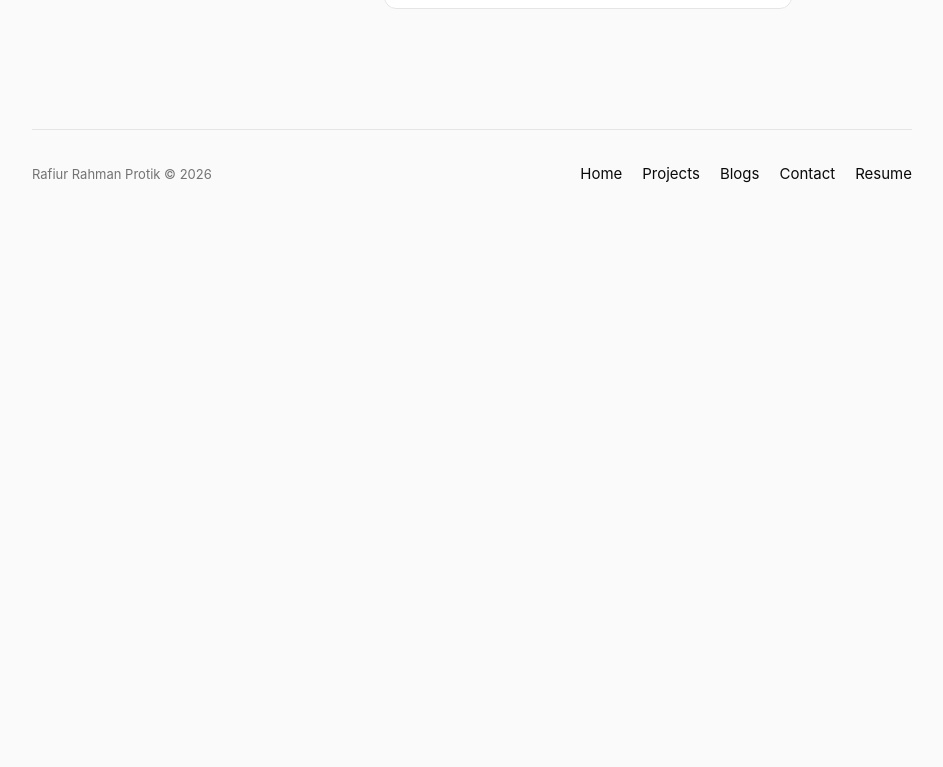
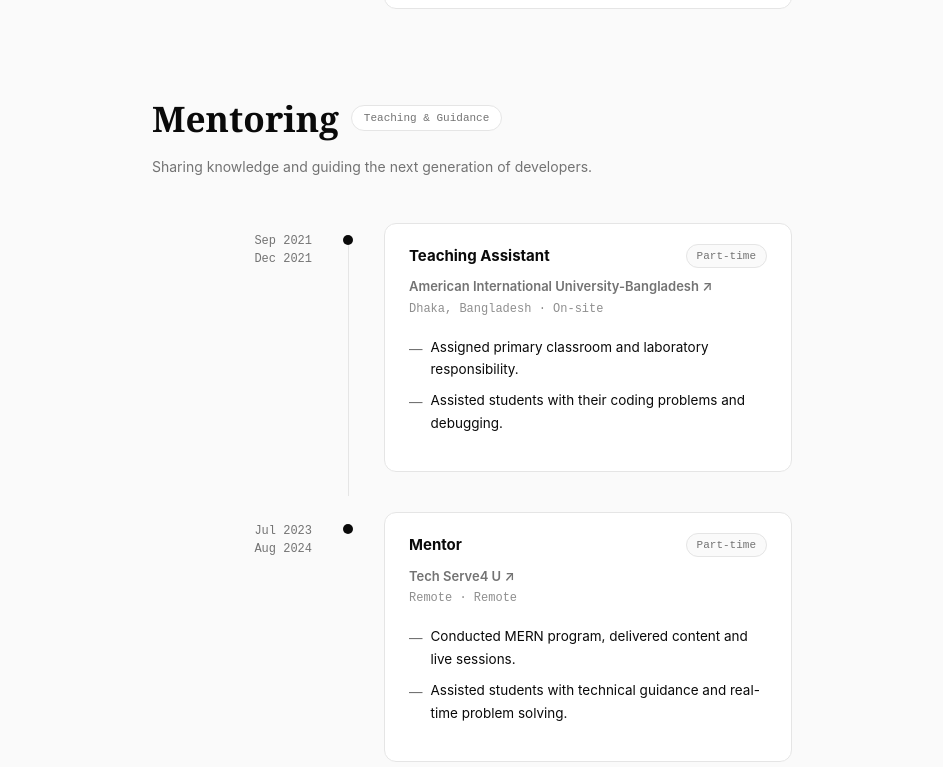
Before and after one commit to Protik111/portfolio-2026, a Next.js app: page /experience in a window 1280 px wide. Shown: the part 1393-2160 px from the top of the page, without its empty margins (168-1111 px from the left). Before the commit the page ends 1620 px from the top, so only its background shows below. Built offline with nearby package versions, Linux system fonts and the light colour scheme.

Commit message:
feat: experience

```diff
--- a/pages/experience.js
+++ b/pages/experience.js
@@ -189,8 +189,8 @@ const ExperienceCard = ({ item, isLast }) => (
         {item.company} ↗
       </a>
 
-      <p style={styles.location}>
-        📍 {item.location} &nbsp;·&nbsp; {item.work_type}
+      <p style={styles.location} suppressHydrationWarning>
+        {item.location} {" · "} {item.work_type}
       </p>
 
       {/* Bullet points */}
@@ -240,8 +240,8 @@ const ExperienceCardMobile = ({ item }) => (
       {item.start_date} – {item.end_date}
       {item.duration ? ` · ${item.duration}` : ""}
     </p>
-    <p style={{ ...styles.location, marginTop: 0 }}>
-      📍 {item.location} · {item.work_type}
+    <p style={{ ...styles.location, marginTop: 0 }} suppressHydrationWarning>
+      {item.location} {" · "} {item.work_type}
     </p>
 
     <ul style={styles.bulletList}>
@@ -262,6 +262,39 @@ const ExperienceCardMobile = ({ item }) => (
     </div>
   </div>
 );
+
+const mentoringData = [
+  {
+    role: "Teaching Assistant",
+    company: "American International University-Bangladesh",
+    company_url: "https://www.aiub.edu",
+    start_date: "Sep 2021",
+    end_date: "Dec 2021",
+    location: "Dhaka, Bangladesh",
+    work_type: "On-site",
+    employment_type: "Part-time",
+    role_description: [
+      "Assigned primary classroom and laboratory responsibility.",
+      "Assisted students with their coding problems and debugging.",
+    ],
+    tech_stack: [],
+  },
+  {
+    role: "Mentor",
+    company: "Tech Serve4 U",
+    company_url: "#",
+    start_date: "Jul 2023",
+    end_date: "Aug 2024",
+    location: "Remote",
+    work_type: "Remote",
+    employment_type: "Part-time",
+    role_description: [
+      "Conducted MERN program, delivered content and live sessions.",
+      "Assisted students with technical guidance and real-time problem solving.",
+    ],
+    tech_stack: [],
+  },
+];
 
 const Experience = () => {
   return (
@@ -297,12 +330,14 @@ const Experience = () => {
 
         <main style={styles.main}>
           <div className="container-narrow">
+
+            {/* ── Work Experience ── */}
             <h1 className="section-heading">Experience</h1>
             <p style={styles.subtitle}>
               Where I&apos;ve worked and what I&apos;ve shipped.
             </p>
 
-            {/* ── Desktop: timeline layout ── */}
+            {/* Desktop: timeline layout */}
             <div className="exp-desktop" style={styles.timeline}>
               {experiencesData.map((item, i) => (
                 <ExperienceCard
@@ -313,12 +348,51 @@ const Experience = () => {
               ))}
             </div>
 
-            {/* ── Mobile: stacked cards ── */}
+            {/* Mobile: stacked cards */}
             <div className="exp-mobile">
               {experiencesData.map((item, i) => (
                 <ExperienceCardMobile key={i} item={item} />
               ))}
             </div>
+
+            {/* ── Mentoring Experience ── */}
+            <div style={{ marginTop: "3.5rem" }}>
+              <div style={{ display: "flex", alignItems: "center", gap: "12px", marginBottom: "0.5rem" }}>
+                <h2 className="section-heading" style={{ marginBottom: 0 }}>Mentoring</h2>
+                <span style={{
+                  fontSize: "11px",
+                  fontFamily: "var(--font-mono)",
+                  color: "var(--muted)",
+                  background: "var(--card-bg)",
+                  border: "1px solid var(--border)",
+                  borderRadius: "20px",
+                  padding: "3px 12px",
+                  whiteSpace: "nowrap",
+                }}>Teaching & Guidance</span>
+              </div>
+              <p style={{ ...styles.subtitle, marginBottom: "1.75rem" }}>
+                Sharing knowledge and guiding the next generation of developers.
+              </p>
+
+              {/* Desktop mentoring timeline */}
+              <div className="exp-desktop" style={styles.timeline}>
+                {mentoringData.map((item, i) => (
+                  <ExperienceCard
+                    key={i}
+                    item={item}
+                    isLast={i === mentoringData.length - 1}
+                  />
+                ))}
+              </div>
+
+              {/* Mobile mentoring cards */}
+              <div className="exp-mobile">
+                {mentoringData.map((item, i) => (
+                  <ExperienceCardMobile key={i} item={item} />
+                ))}
+              </div>
+            </div>
+
           </div>
         </main>
 
```
